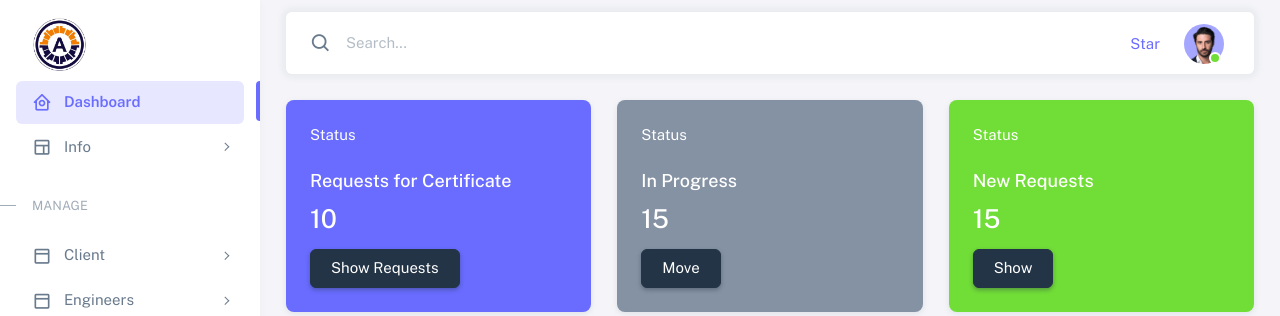
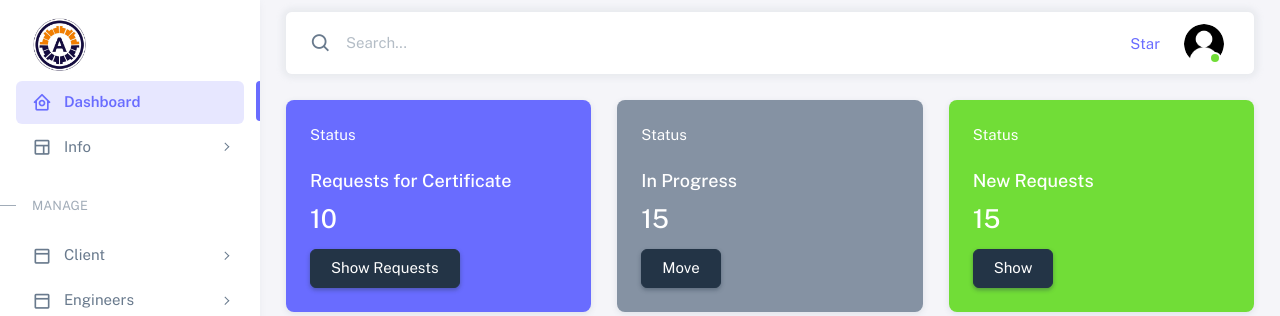
Before and after one commit to tusharNova/absolute_safety_project, a PHP site: page /dashboard/admin/index.php in a window 1280 px wide. Shown: the top 316 px of the page. Run offline with PHP 8.4, Linux system fonts and the light colour scheme; some libraries are stand-ins or nearby versions.

Commit message:
update profile img in index

```diff
--- a/webapp/dashboard/admin/index.php
+++ b/webapp/dashboard/admin/index.php
@@ -40,7 +40,7 @@
                 <li class="nav-item navbar-dropdown dropdown-user dropdown">
                     <a class="nav-link dropdown-toggle hide-arrow" href="javascript:void(0);" data-bs-toggle="dropdown">
                         <div class="avatar avatar-online">
-                            <img src=" ../assets/img/avatars/1.png" alt class="w-px-40 h-auto rounded-circle" />
+                            <img src=" ../assets/img/avatars/user-img1.png" alt class="w-px-40 h-auto rounded-circle" />
                         </div>
                     </a>
                     <ul class="dropdown-menu dropdown-menu-end">
@@ -49,7 +49,7 @@
                                 <div class="d-flex">
                                     <div class="flex-shrink-0 me-3">
                                         <div class="avatar avatar-online">
-                                            <img src=" ../assets/img/avatars/1.png" alt
+                                            <img src=" ../assets/img/avatars/user-img1.png" alt
                                                 class="w-px-40 h-auto rounded-circle" />
                                         </div>
                                     </div>
```
